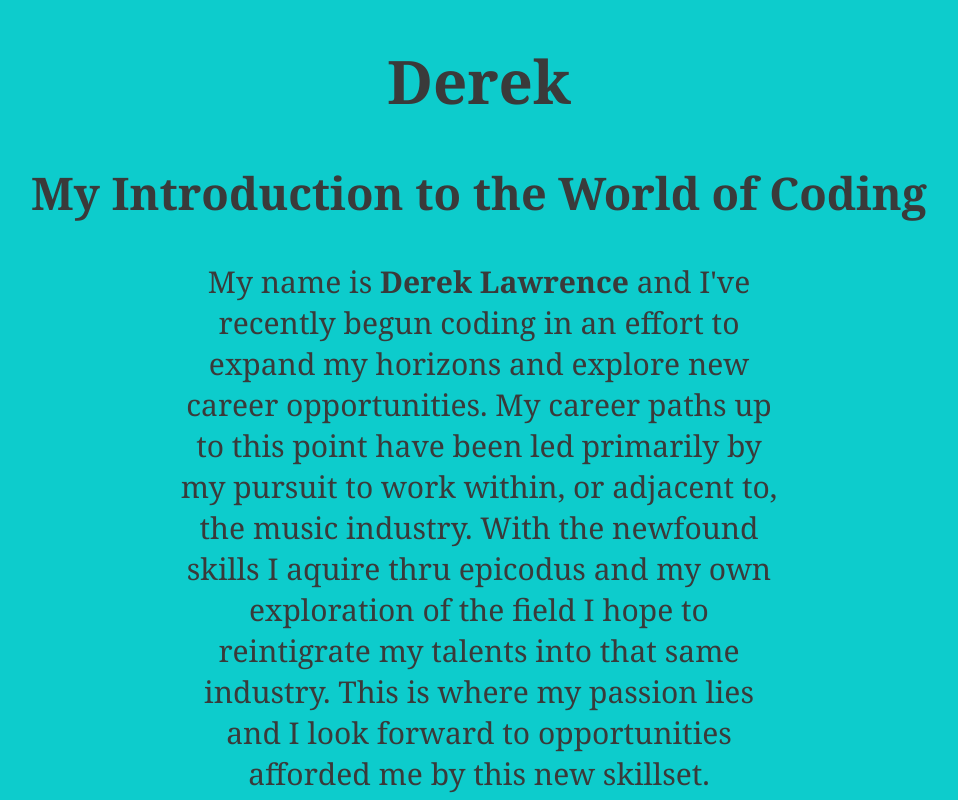
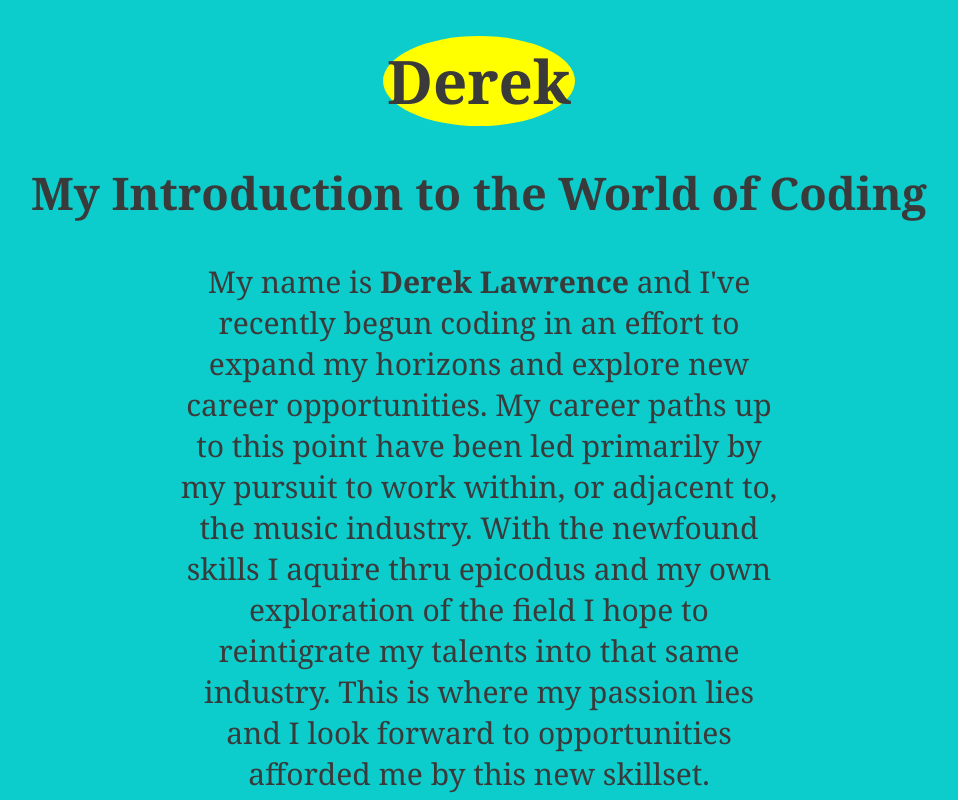
Before and after one commit to DerkLawrence/Independent-Project-Portfolio, a plain HTML site: page index.html in a window 1280 px wide. Shown: the top 800 px of the page, without its empty margins (161-1119 px from the left). Drawn offline with Linux system fonts and the light colour scheme.

Commit message:
adding box element to heading

```diff
--- a/css/styles.css
+++ b/css/styles.css
@@ -39,3 +39,11 @@ img {
     font-size: 20px;
     width: 600px;
   }
+
+  .derk {
+    margin: 12px;
+    border: 2px rgb(7, 7, 4);
+    padding: 4px;
+    background-color: yellow;
+    border-radius: 50%;
+  }
--- a/index.html
+++ b/index.html
@@ -6,7 +6,7 @@
 </head>
 <body>
   <div class="head-1">
-  <h1>Derek</h1>
+  <h1><span class="derk">Derek</span></h1>
   <h2>My Introduction to the World of Coding</h2>
 
   <div class="column"><p>My name is <strong>Derek Lawrence</strong> and I've recently begun coding in an effort to expand my horizons and explore new career opportunities. My career paths up to this point have been led primarily by my pursuit to work within, or adjacent to, the music industry. With the newfound skills I aquire thru epicodus and my own exploration of the field I hope to reintigrate my talents into that same industry. This is where my passion lies and I look forward to opportunities afforded me by this new skillset.</p></div>
@@ -27,7 +27,7 @@
   </div>
   <div class="d-list">
   <h3>A few things about me</h3>
-  <p>My interests have always been linked to getting to know the innerworkings. I like to know the hows and whys of functionality. Coding seemed like a natural interest to pursue since it's something my daily life is inextricably tied to. My interest in technological make-ups began early as I'd, to the frustration of my family, take apart any belongings that earned my interest. This lent itself later on to an interest in music and performance. I started working at an early age to fund my new and expensive hobbies and the beginning of my working career altered very little thrughout my life. I found working for restaurants, record stores, and music distributors such as <a href="https://cdbaby.com/">CD Baby</a> served to fund and support my ambitions. It is now, in an era defined by a pandemic that I look elsewhere for a new path to expand my interests and forge new paths for the future.</p>
+  <p>My interests have always been linked to getting to know the innerworkings of things. I like to know the hows and whys of functionality. Coding seemed like a natural interest to pursue since it's something my daily life is inextricably tied to. My interest in technological make-ups began early as I would, to the frustration of my family, take apart any belongings that caught my interest. This lent itself later on to an interest in music and performance. I started working at an early age to fund my new and expensive hobbies and the beginning of my working career altered very little thrughout my life. I found working for restaurants, record stores, and music distributors such as <a href="https://cdbaby.com/">CD Baby</a> served to fund and support my ambitions. It is now, in an era defined by a pandemic that I look elsewhere for a new path to expand my interests and forge new paths for the future.</p>
   </div>
 </body>
 </div>
```
